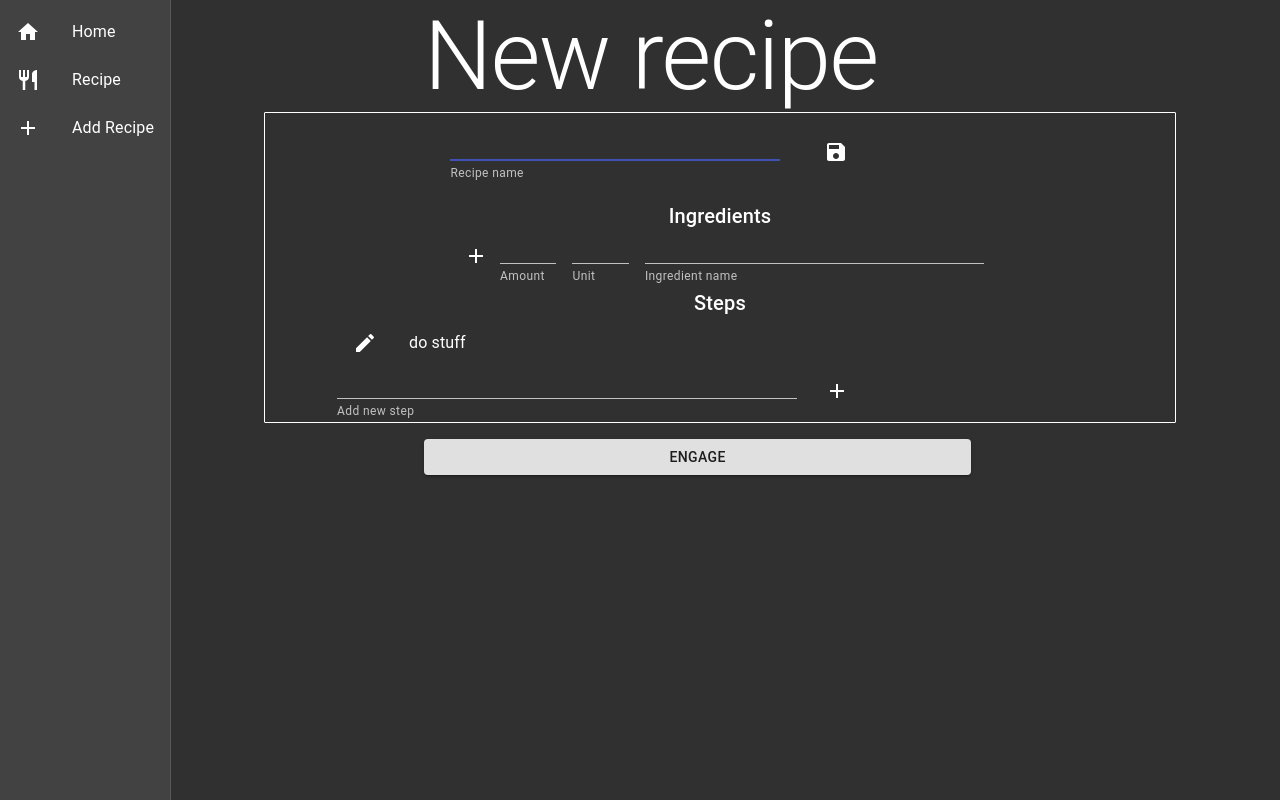
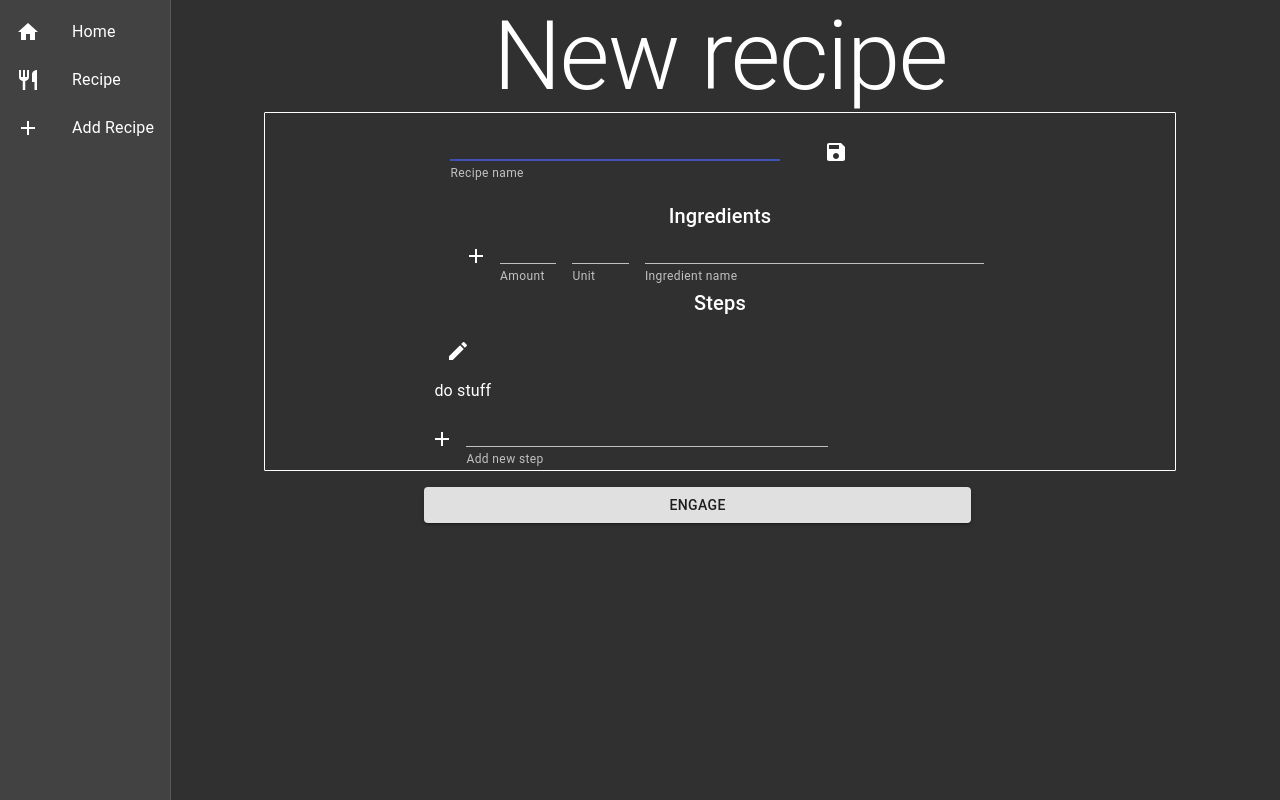
Before and after one commit to samuwen/didactic-octo-giggle, a React (Create React App) app: page /recipeInput in a window 1280 px wide. Built offline with nearby package versions, Linux system fonts and the light colour scheme.

Commit message:
step input working. this is janky, but it works

```diff
--- a/src/components/recipeInput/IngredientInput.tsx
+++ b/src/components/recipeInput/IngredientInput.tsx
@@ -33,8 +33,6 @@ const useStyles = makeStyles({
   editIngInput: {
     width: "63%",
   },
-  saveButton: {},
-  addButton: {},
 });
 
 interface IngredientField {
@@ -124,15 +122,9 @@ const IngredientInput = (props: MyProps) => {
           : classes.addIngredientContainer
       }
     >
-      {!ingredient.isBeingEdited ? (
-        <IconButton className={classes.addButton} onClick={addIngredient}>
-          <AddIcon />
-        </IconButton>
-      ) : (
-        <IconButton className={classes.saveButton} onClick={addIngredient}>
-          <SaveIcon />
-        </IconButton>
-      )}
+      <IconButton onClick={addIngredient}>
+        {!ingredient.isBeingEdited ? <AddIcon /> : <SaveIcon />}
+      </IconButton>
       {fields.map((field) => {
         return (
           <TextField
--- a/src/components/recipeInput/StepInput.tsx
+++ b/src/components/recipeInput/StepInput.tsx
@@ -2,6 +2,7 @@ import React, { useState } from "react";
 import { IconButton, TextField } from "@material-ui/core";
 import { makeStyles } from "@material-ui/core/styles";
 import AddIcon from "@material-ui/icons/Add";
+import SaveIcon from "@material-ui/icons/Save";
 import _ from "lodash";
 
 const useStyles = makeStyles({
@@ -25,17 +26,24 @@ interface StepField {
   className: any;
 }
 
+interface MyProps {
+  handleClick(data: Step): void;
+  data?: Step;
+}
+
 export interface Step {
   text: string;
+  isBeingEdited: boolean;
 }
 
-const StepInput = (props: { handleClick(data: Step): void }) => {
+const StepInput = (props: MyProps) => {
   const classes = useStyles();
-  const { handleClick } = props;
+  const { handleClick, data } = props;
+  const step = data === undefined ? { text: "", isBeingEdited: false } : data;
   const fieldDefault = [
     {
       name: "text",
-      value: "",
+      value: step.text,
       helperText: "Add new step",
       id: "text-input",
       className: classes.ingInput,
@@ -46,6 +54,7 @@ const StepInput = (props: { handleClick(data: Step): void }) => {
   const addStep = () => {
     const step = {
       text: fields[0].value.trim(),
+      isBeingEdited: false,
     };
     handleClick(step);
     setFields(fieldDefault);
@@ -63,6 +72,9 @@ const StepInput = (props: { handleClick(data: Step): void }) => {
 
   return (
     <div className={classes.ingredientContainer}>
+      <IconButton onClick={addStep}>
+        {step.isBeingEdited ? <SaveIcon /> : <AddIcon />}
+      </IconButton>
       {fields.map((field) => {
         return (
           <TextField
@@ -76,9 +88,6 @@ const StepInput = (props: { handleClick(data: Step): void }) => {
           />
         );
       })}
-      <IconButton className={classes.addButton} onClick={addStep}>
-        <AddIcon />
-      </IconButton>
     </div>
   );
 };
--- a/src/screens/RecipeInput.tsx
+++ b/src/screens/RecipeInput.tsx
@@ -11,18 +11,16 @@ import {
 } from "@material-ui/core";
 import _ from "lodash";
 import EditIcon from "@material-ui/icons/Edit";
-import SaveIcon from "@material-ui/icons/Save";
 import IngredientInput, {
   Ingredient,
 } from "../components/recipeInput/IngredientInput";
 import StepInput, { Step } from "../components/recipeInput/StepInput";
 import EditableField from "../components/recipeInput/EditableField";
 import SaveableField from "../components/recipeInput/SaveableField";
-import AddContentSection from "../components/recipeInput/AddContentSection";
 
 const useStyles = makeStyles({
   headerText: {
-    marginLeft: "10rem",
+    textAlign: "center",
   },
   dataContainer: {
     border: "1px solid",
@@ -55,7 +53,9 @@ const RecipeInput = () => {
   const [recipeName, setRecipeName] = useState("");
 
   const [ingreds, setIngreds] = useState<Ingredient[]>([]);
-  const [steps, setSteps] = useState<Step[]>([{ text: "do stuff" }]);
+  const [steps, setSteps] = useState<Step[]>([
+    { text: "do stuff", isBeingEdited: false },
+  ]);
 
   const handleSubmitClick = () => {
     console.log("yeah boi");
@@ -94,10 +94,25 @@ const RecipeInput = () => {
     setIngredBool(index, true);
   };
 
+  const onEditStepClick = (index: number) => {
+    const oldSteps = [...steps];
+    const step = oldSteps[index];
+    step.isBeingEdited = true;
+    oldSteps[index] = step;
+    setSteps(oldSteps);
+  };
+
   const onSaveIngredientClick = (index: number, data: Ingredient) => {
     const oldIngreds = [...ingreds];
     oldIngreds[index] = data;
     setIngreds(oldIngreds);
+  };
+
+  const onSaveStepClick = (index: number, data: Step) => {
+    const oldSteps = [...steps];
+    oldSteps[index] = data;
+    console.log("firing");
+    setSteps(oldSteps);
   };
 
   return (
@@ -146,17 +161,26 @@ const RecipeInput = () => {
                 <IngredientInput handleClick={addIngredient} />
               </Container>
             </Container>
-            <Container>
+            <Container className={classes.ingredientList}>
               <Typography className={classes.subHeaderText} variant="h6">
                 Steps
               </Typography>
-              {steps.map((step) => {
+              {steps.map((step, i) => {
                 return (
                   <ListItem>
-                    <ListItemIcon>
-                      <EditIcon />
-                    </ListItemIcon>
-                    <ListItemText>{step.text}</ListItemText>
+                    {step.isBeingEdited ? (
+                      <StepInput
+                        data={step}
+                        handleClick={(data) => onSaveStepClick(i, data)}
+                      />
+                    ) : (
+                      <div>
+                        <IconButton onClick={() => onEditStepClick(i)}>
+                          <EditIcon />
+                        </IconButton>
+                        <ListItemText>{step.text}</ListItemText>
+                      </div>
+                    )}
                   </ListItem>
                 );
               })}
```
